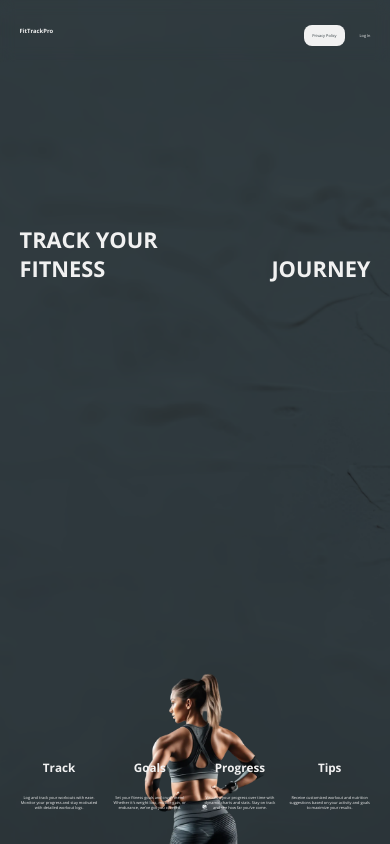
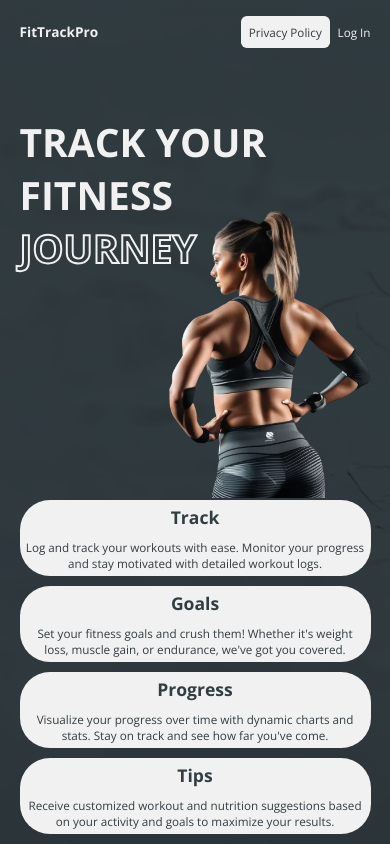
Before and after one commit to alirezabandegi/FitTrackPro, a React (Vite) app in the folder frontend/: page / in a window 390 px wide. Built offline with nearby package versions, Linux system fonts and the light colour scheme.

Commit message:
making homepage responsive

```diff
--- a/frontend/src/layouts/rootlayout/rootLayout.module.css
+++ b/frontend/src/layouts/rootlayout/rootLayout.module.css
@@ -5,6 +5,11 @@
     margin: 0;
     box-sizing: border-box;
     font-family: "Open Sans", sans-serif;
+}
+html, body {
+    margin: 0;
+    height: 100dvh;
+    overflow: hidden
 }
 .rootLayout{
     display: flex;
@@ -23,7 +28,15 @@
         top: 0;
         left: 0;
         width: 100%;
-
+    }
+    main{
+        flex: 1;
+    }
+}
+.resetLink{
+    text-decoration: none;
+    color: #f1f1f1;
+}
 .mainHeaderLogo{
     font-size: 1.5vw;
     font-weight: bold;
@@ -39,12 +52,16 @@
 .mainHeaderlogInButton{
     font-size: 1vw;
 }
+@media screen and (min-width: 0px) and (orientation: portrait) {
+    .mainHeaderLogo{
+        font-size: 3.5vw;
     }
-    main{
-        flex: 1;
+    .mainHeaderPrivacyButton{
+        margin-right: 2vw;
+        border-radius: 1.5vw;
+        font-size: 3vw;
+    }
+    .mainHeaderlogInButton{
+        font-size: 3vw;
     }
 }
-.resetLink{
-    text-decoration: none;
-    color: #f1f1f1;
-}
--- a/frontend/src/routes/homePage/homePage.jsx
+++ b/frontend/src/routes/homePage/homePage.jsx
@@ -2,10 +2,11 @@ import style from "./homePage.module.css"
 
 export default function HomePage(){
     return(
+        <>
         <section className={style.homePage}>
             <div className={style.bannerUpSide}>
                 <h1>TRACK YOUR <br/>FITNESS</h1>
-                <h1>JOURNEY</h1>
+                <h1 className={style.bannerUpSideJourneyText}>JOURNEY</h1>
             </div>
 
             <div className={style.bannerDownSide}>
@@ -31,5 +32,6 @@ export default function HomePage(){
             </div>
         </section>
 
+        </>
     );
 }
--- a/frontend/src/routes/homePage/homePage.module.css
+++ b/frontend/src/routes/homePage/homePage.module.css
@@ -1,44 +1,131 @@
-.homePage{
+.homePage {
     color: #f1f1f1;
     background: bottom no-repeat url("../../assets/heroHomePage.webp"),
                 center / cover no-repeat url("../../assets/bannerBackground.webp");
     background-size: 45vw, cover;
     width: 100%;
-    height: 100%;
+    height: 100dvh;
     padding: 0 5%;
     padding-top: 90px;
     display: flex;
     flex-direction: column;
     justify-content: space-between;
+}
 
-    .bannerUpSide{
+.bannerUpSide {
     display: flex;
     justify-content: space-between;
     align-items: end;
-        margin-top: 16vh;
+    margin-top: 15dvh;
 
-        h1{
+    h1 {
         font-size: 5.6vw;
     }
 }
-    .bannerDownSide{
+
+.bannerDownSide {
     display: flex;
+    flex-direction: row;
     justify-content: space-between;
     align-items: center;
     gap: 10px;
 
-        div{
+    div {
         text-align: center;
         margin-bottom: 4vh;
 
-            h2{
+        h2 {
             display: block;
             margin-bottom: 20px;
             font-size: 3vw;
         }
-            p{
+        p {
             font-size: 1vw;
         }
     }
 }
+
+
+@media screen and (max-width: 736px) and (orientation: landscape) {
+    .bannerUpSide {
+        margin-top: 8dvh;
     }
+}
+@media screen and (max-width: 2160px) and (orientation: portrait) {
+    .homePage {
+        background: right -7vw top 12dvh no-repeat url("../../assets/heroHomePage.webp"),
+                    center / cover no-repeat url("../../assets/bannerBackground.webp");
+        background-size: 40vh, cover;
+    }
+
+    .bannerUpSide {
+        flex-direction: column;
+        align-items: start;
+        margin-top: 3dvh;
+
+        h1 {
+            font-size: 10vw;
+        }
+        .bannerUpSideJourneyText{
+            color: transparent;
+            -webkit-text-stroke-width: 2px;
+            -webkit-text-stroke-color: #f1f1f1;
+            font-weight: bold;
+        }
+    }
+
+    .bannerDownSide {
+        flex-direction: column;
+        align-items: start;
+
+        div {
+            color: #323d42;
+            background-color: #f1f1f1;
+            margin-bottom: 2vh;
+            padding: 1vw;
+            border-radius: 30px;
+
+            h2 {
+                font-size: 5vw;
+            }
+            p {
+                font-size: 3vw;
+            }
+        }
+    }
+}
+@media screen and (max-width: 900px) and (orientation: portrait) {
+    .homePage {
+        background: right -4vw top 12dvh no-repeat url("../../assets/heroHomePage.webp"),
+                    center / cover no-repeat url("../../assets/bannerBackground.webp");
+        background-size: 32vh, cover;
+    }
+}
+@media screen and (max-width: 780px) and (orientation: portrait) {
+    .bannerDownSide {
+        margin-bottom: 10px;
+        div {
+            margin-bottom: 0;
+            padding: 5px;
+
+            h2 {
+                margin-bottom: 10px;
+                font-size: 4.5vw;
+            }
+        }
+    }
+}
+@media screen and (max-width: 666px) and (orientation: portrait) {
+    .homePage {
+        background: right -9vw top 22dvh no-repeat url("../../assets/heroHomePage.webp"),
+                    center / cover no-repeat url("../../assets/bannerBackground.webp");
+        background-size: 40vh, cover;
+    }
+}
+@media screen and (max-width: 390px) and (orientation: portrait) {
+    .homePage {
+        background: right -3vw top 24dvh no-repeat url("../../assets/heroHomePage.webp"),
+                    center / cover no-repeat url("../../assets/bannerBackground.webp");
+        background-size: 35vh, cover;
+    }
+}
```
Lines whose indentation alone changed are shown as unchanged.
